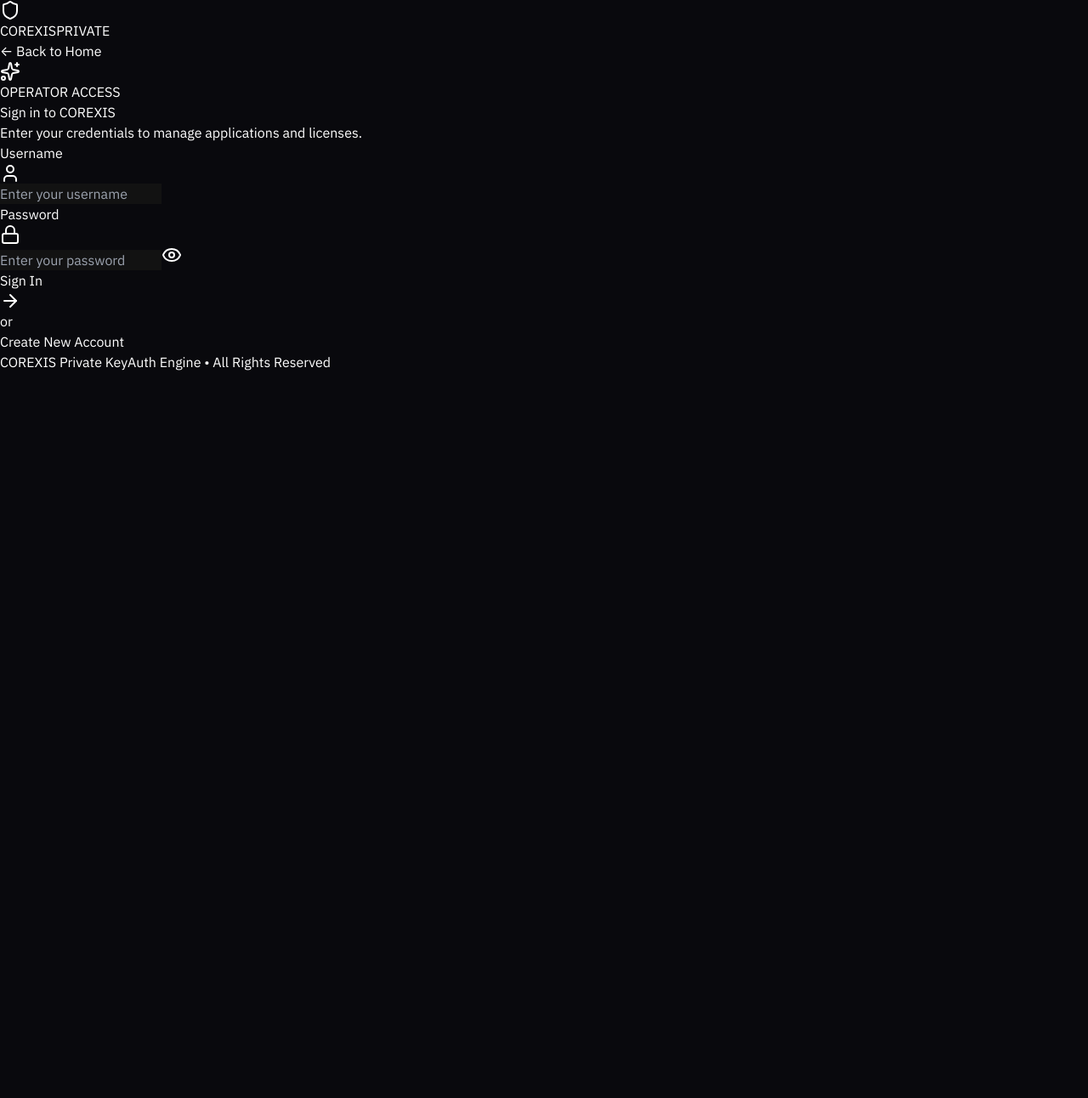
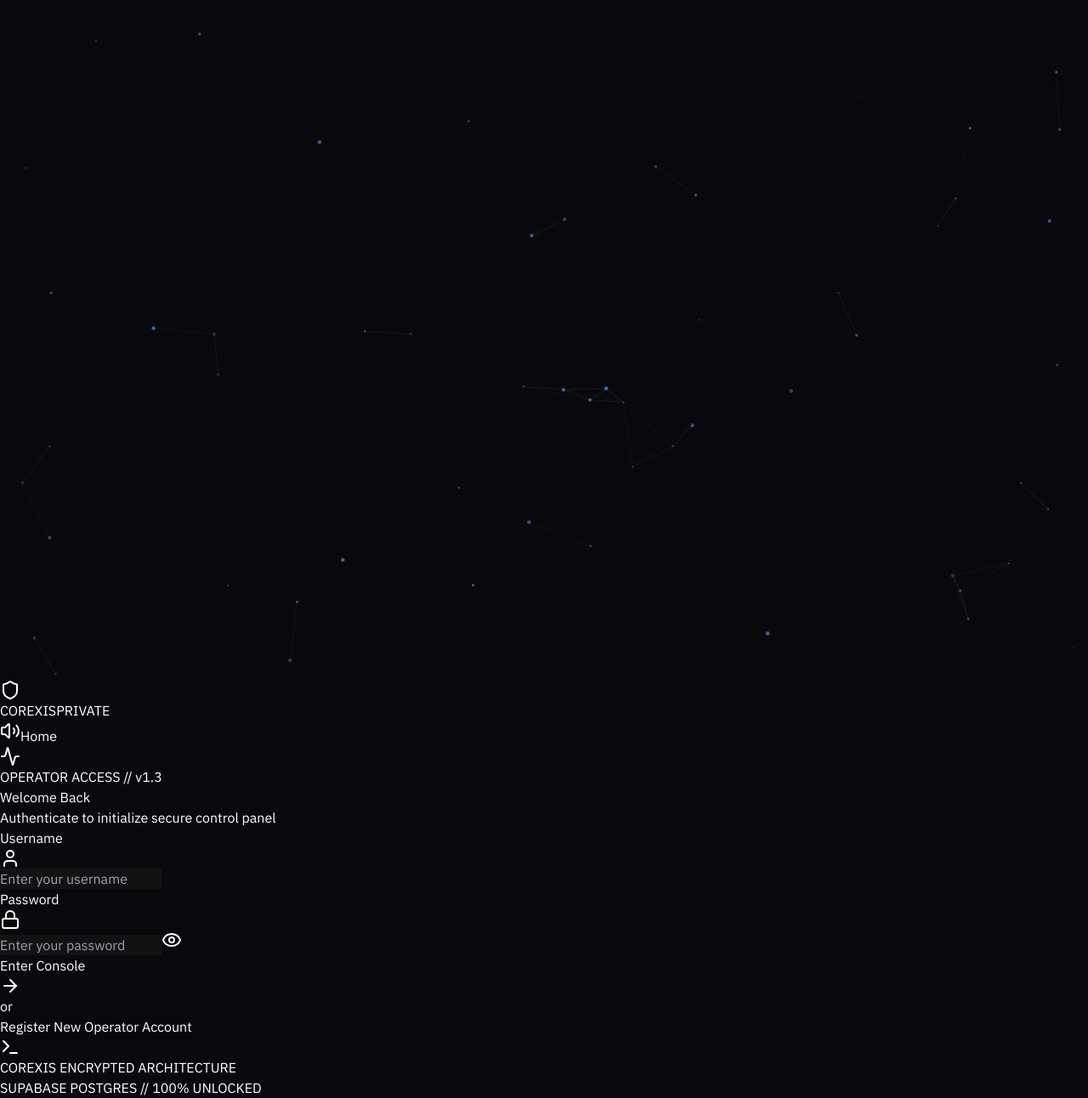
Before and after one commit to xlavdev/corexis-web-panel, a React (Vite) app: page /login in a window 1280 px wide. Shown: the whole page at 85% size. Before the commit the page ends 800 px from the top, so only its background shows below. Built offline with nearby package versions, Linux system fonts and the light colour scheme.

Commit message:
Add interactive particle visuals, dynamic spotlight, and Web Audio SFX to Login page

```diff
--- a/src/pages/Login.jsx
+++ b/src/pages/Login.jsx
@@ -1,8 +1,70 @@
-import { useState, useRef } from 'react';
+import { useState, useRef, useEffect, useCallback } from 'react';
 import { Link, useNavigate } from 'react-router-dom';
 import { useAuth } from '../context/AuthContext';
 import { useAppContext } from '../context/AppContext';
-import { Shield, User, Lock, Eye, EyeOff, ArrowRight, AlertCircle, Sparkles } from 'lucide-react';
+import {
+  Shield, User, Lock, Eye, EyeOff, ArrowRight,
+  AlertCircle, Volume2, VolumeX, Sparkles, Terminal, Activity
+} from 'lucide-react';
+
+/* ═══════════════════════════════════════════════════════════════════════════
+   Synthesized Web Audio SFX Engine (Zero Asset Loading, Zero Latency)
+   ═══════════════════════════════════════════════════════════════════════════ */
+let audioCtx = null;
+
+const getAudioContext = () => {
+  if (!audioCtx) {
+    const AudioContextClass = window.AudioContext || window.webkitAudioContext;
+    if (AudioContextClass) {
+      audioCtx = new AudioContextClass();
+    }
+  }
+  if (audioCtx && audioCtx.state === 'suspended') {
+    audioCtx.resume().catch(() => {});
+  }
+  return audioCtx;
+};
+
+const playTone = (freq, { type = 'sine', duration = 0.08, gain = 0.04, ramp = null } = {}) => {
+  const ctx = getAudioContext();
+  if (!ctx) return;
+  try {
+    const osc = ctx.createOscillator();
+    const gainNode = ctx.createGain();
+    const now = ctx.currentTime;
+
+    osc.type = type;
+    osc.frequency.setValueAtTime(freq, now);
+    if (ramp) {
+      osc.frequency.exponentialRampToValueAtTime(ramp, now + duration);
+    }
+
+    gainNode.gain.setValueAtTime(0.001, now);
+    gainNode.gain.linearRampToValueAtTime(gain, now + 0.01);
+    gainNode.gain.exponentialRampToValueAtTime(0.0001, now + duration);
+
+    osc.connect(gainNode);
+    gainNode.connect(ctx.destination);
+
+    osc.start(now);
+    osc.stop(now + duration + 0.02);
+  } catch {}
+};
+
+const sfx = {
+  hover: () => playTone(1200, { type: 'sine', duration: 0.04, gain: 0.015 }),
+  type: () => playTone(800 + Math.random() * 400, { type: 'triangle', duration: 0.025, gain: 0.02 }),
+  focus: () => playTone(440, { type: 'sine', duration: 0.09, gain: 0.02, ramp: 660 }),
+  click: () => playTone(980, { type: 'sine', duration: 0.06, gain: 0.03, ramp: 490 }),
+  success: () => {
+    playTone(523.25, { type: 'sine', duration: 0.15, gain: 0.04 });
+    setTimeout(() => playTone(659.25, { type: 'sine', duration: 0.18, gain: 0.04 }), 70);
+    setTimeout(() => playTone(783.99, { type: 'sine', duration: 0.25, gain: 0.05 }), 140);
+  },
+  error: () => {
+    playTone(220, { type: 'sawtooth', duration: 0.14, gain: 0.04, ramp: 140 });
+  }
+};
 
 export default function Login() {
   const navigate = useNavigate();
@@ -13,10 +75,137 @@ export default function Login() {
   const [showPassword, setShowPassword] = useState(false);
   const [error, setError] = useState('');
   const [loading, setLoading] = useState(false);
+  const [soundEnabled, setSoundEnabled] = useState(() => {
+    return localStorage.getItem('cx_sfx') !== 'false';
+  });
+
+  const canvasRef = useRef(null);
+  const cardRef = useRef(null);
   const userRef = useRef(null);
+
+  const toggleSound = () => {
+    const next = !soundEnabled;
+    setSoundEnabled(next);
+    localStorage.setItem('cx_sfx', String(next));
+    if (next) sfx.click();
+  };
+
+  const triggerSfx = useCallback((action) => {
+    if (soundEnabled && sfx[action]) {
+      sfx[action]();
+    }
+  }, [soundEnabled]);
+
+  /* ── Interactive Particle Mesh Background ─────────────────────────────── */
+  useEffect(() => {
+    const canvas = canvasRef.current;
+    if (!canvas) return;
+    const ctx = canvas.getContext('2d');
+    let animationId;
+    let width = (canvas.width = window.innerWidth);
+    let height = (canvas.height = window.innerHeight);
+
+    const onResize = () => {
+      width = canvas.width = window.innerWidth;
+      height = canvas.height = window.innerHeight;
+    };
+    window.addEventListener('resize', onResize);
+
+    const particles = [];
+    const count = Math.min(65, Math.floor((width * height) / 18000));
+    for (let i = 0; i < count; i++) {
+      particles.push({
+        x: Math.random() * width,
+        y: Math.random() * height,
+        vx: (Math.random() - 0.5) * 0.45,
+        vy: (Math.random() - 0.5) * 0.45,
+        radius: Math.random() * 1.6 + 0.8,
+        alpha: Math.random() * 0.4 + 0.2
+      });
+    }
+
+    let mouse = { x: width / 2, y: height / 2, active: false };
+    const onMouseMove = (e) => {
+      mouse.x = e.clientX;
+      mouse.y = e.clientY;
+      mouse.active = true;
+    };
+    window.addEventListener('mousemove', onMouseMove);
+
+    const render = () => {
+      ctx.clearRect(0, 0, width, height);
+
+      // Particle physics & rendering
+      for (let i = 0; i < particles.length; i++) {
+        const p = particles[i];
+        p.x += p.vx;
+        p.y += p.vy;
+
+        if (p.x < 0) p.x = width;
+        if (p.x > width) p.x = 0;
+        if (p.y < 0) p.y = height;
+        if (p.y > height) p.y = 0;
+
+        // Subtle pull to mouse
+        if (mouse.active) {
+          const dx = mouse.x - p.x;
+          const dy = mouse.y - p.y;
+          const dist = Math.sqrt(dx * dx + dy * dy);
+          if (dist < 180) {
+            p.x += (dx / dist) * 0.35;
+            p.y += (dy / dist) * 0.35;
+          }
+        }
+
+        ctx.beginPath();
+        ctx.arc(p.x, p.y, p.radius, 0, Math.PI * 2);
+        ctx.fillStyle = `rgba(96, 165, 250, ${p.alpha})`;
+        ctx.fill();
+
+        // Connect nearby nodes
+        for (let j = i + 1; j < particles.length; j++) {
+          const p2 = particles[j];
+          const dx = p.x - p2.x;
+          const dy = p.y - p2.y;
+          const dist = Math.sqrt(dx * dx + dy * dy);
+
+          if (dist < 110) {
+            const alpha = (1 - dist / 110) * 0.18;
+            ctx.beginPath();
+            ctx.moveTo(p.x, p.y);
+            ctx.lineTo(p2.x, p2.y);
+            ctx.strokeStyle = `rgba(147, 197, 253, ${alpha})`;
+            ctx.lineWidth = 0.8;
+            ctx.stroke();
+          }
+        }
+      }
+
+      animationId = requestAnimationFrame(render);
+    };
+
+    render();
+
+    return () => {
+      window.removeEventListener('resize', onResize);
+      window.removeEventListener('mousemove', onMouseMove);
+      cancelAnimationFrame(animationId);
+    };
+  }, []);
+
+  /* ── 3D Spotlight Tilt Effect on Card ─────────────────────────────────── */
+  const onCardMouseMove = (e) => {
+    if (!cardRef.current) return;
+    const rect = cardRef.current.getBoundingClientRect();
+    const x = e.clientX - rect.left;
+    const y = e.clientY - rect.top;
+    cardRef.current.style.setProperty('--mouse-x', `${x}px`);
+    cardRef.current.style.setProperty('--mouse-y', `${y}px`);
+  };
 
   const setField = (key) => (e) => {
     setForm((f) => ({ ...f, [key]: e.target.value }));
+    triggerSfx('type');
     if (error) setError('');
   };
 
@@ -25,10 +214,12 @@ export default function Login() {
     if (loading) return;
 
     if (!form.username.trim() || !form.password) {
-      setError('Please enter both your username and password.');
+      triggerSfx('error');
+      setError('Please provide both username and password.');
       return;
     }
 
+    triggerSfx('click');
     setError('');
     setLoading(true);
 
@@ -37,9 +228,11 @@ export default function Login() {
       if (fetchApps) {
         await fetchApps();
       }
+      triggerSfx('success');
       navigate('/app/manage-apps');
     } catch (err) {
-      setError(err.response?.data?.message || err.message || 'Invalid username or password.');
+      triggerSfx('error');
+      setError(err.response?.data?.message || err.message || 'Invalid credentials.');
     } finally {
       setLoading(false);
     }
@@ -47,150 +240,208 @@ export default function Login() {
 
   return (
     <div className="relative min-h-screen bg-[#07070a] text-white flex flex-col justify-between overflow-hidden selection:bg-blue-600 selection:text-white">
-      {/* Background Ambient Glows */}
-      <div className="absolute inset-0 pointer-events-none">
-        <div className="absolute top-1/4 left-1/2 -translate-x-1/2 -translate-y-1/2 w-[600px] h-[400px] bg-blue-600/10 rounded-full blur-[140px]" />
-        <div className="absolute inset-0 bg-[linear-gradient(to_right,#ffffff05_1px,transparent_1px),linear-gradient(to_bottom,#ffffff05_1px,transparent_1px)] bg-[size:4rem_4rem] [mask-image:radial-gradient(ellipse_60%_50%_at_50%_50%,#000_70%,transparent_100%)] opacity-30" />
+      {/* Interactive Particle Canvas */}
+      <canvas
+        ref={canvasRef}
+        className="absolute inset-0 pointer-events-none z-0 opacity-70"
+      />
+
+      {/* Ambient Radial Lights */}
+      <div className="absolute inset-0 pointer-events-none z-0">
+        <div className="absolute -top-32 left-1/2 -translate-x-1/2 w-[700px] h-[400px] bg-blue-600/15 rounded-full blur-[140px]" />
+        <div className="absolute -bottom-32 left-1/2 -translate-x-1/2 w-[500px] h-[350px] bg-indigo-600/10 rounded-full blur-[130px]" />
+        <div className="absolute inset-0 bg-[radial-gradient(circle_at_center,transparent_0%,#07070a_90%)]" />
       </div>
 
-      {/* Header Bar */}
+      {/* Top Navbar */}
       <header className="relative z-10 w-full max-w-6xl mx-auto px-6 py-6 flex items-center justify-between">
-        <Link to="/" className="flex items-center gap-3 group">
-          <div className="w-10 h-10 rounded-xl bg-gradient-to-br from-blue-600 to-indigo-700 flex items-center justify-center shadow-lg shadow-blue-500/20 border border-blue-400/30 group-hover:scale-105 transition-transform">
+        <Link
+          to="/"
+          onMouseEnter={() => triggerSfx('hover')}
+          className="flex items-center gap-3 group cursor-pointer"
+        >
+          <div className="w-10 h-10 rounded-xl bg-gradient-to-br from-blue-600 to-indigo-600 flex items-center justify-center shadow-lg shadow-blue-500/25 border border-blue-400/30 group-hover:scale-105 group-hover:shadow-blue-500/40 transition-all duration-300">
             <Shield className="w-5 h-5 text-white" />
           </div>
           <div>
             <span className="text-lg font-bold tracking-wider uppercase text-white">COREXIS</span>
-            <span className="ml-2 text-xs font-mono px-2 py-0.5 rounded-full bg-blue-500/10 text-blue-400 border border-blue-500/20">
+            <span className="ml-2 text-[10px] font-mono px-2 py-0.5 rounded-full bg-blue-500/15 text-blue-400 border border-blue-500/30">
               PRIVATE
             </span>
           </div>
         </Link>
 
-        <Link
-          to="/"
-          className="text-xs font-medium px-4 py-2 rounded-lg bg-white/5 hover:bg-white/10 text-zinc-300 hover:text-white border border-white/10 transition-all"
-        >
-          &larr; Back to Home
-        </Link>
+        <div className="flex items-center gap-3">
+          {/* Audio Toggle */}
+          <button
+            type="button"
+            onClick={toggleSound}
+            aria-label={soundEnabled ? 'Mute SFX' : 'Enable SFX'}
+            title={soundEnabled ? 'Mute Sound FX' : 'Enable Sound FX'}
+            className="w-9 h-9 rounded-xl bg-white/5 hover:bg-white/10 border border-white/10 text-zinc-300 hover:text-white flex items-center justify-center transition-all"
+          >
+            {soundEnabled ? (
+              <Volume2 className="w-4 h-4 text-blue-400" />
+            ) : (
+              <VolumeX className="w-4 h-4 text-zinc-500" />
+            )}
+          </button>
+
+          <Link
+            to="/"
+            onMouseEnter={() => triggerSfx('hover')}
+            className="text-xs font-medium px-4 py-2 rounded-xl bg-white/5 hover:bg-white/10 text-zinc-300 hover:text-white border border-white/10 transition-all flex items-center gap-1.5"
+          >
+            Home
+          </Link>
+        </div>
       </header>
 
-      {/* Main Login Card */}
-      <main className="relative z-10 flex-1 flex items-center justify-center px-4 py-12">
-        <div className="w-full max-w-md">
-          <div className="bg-[#111116]/90 backdrop-blur-xl border border-white/10 rounded-2xl p-6 sm:p-8 shadow-2xl shadow-black/80">
-            {/* Header Title */}
-            <div className="text-center mb-8">
-              <div className="inline-flex items-center gap-1.5 px-3 py-1 rounded-full bg-blue-500/10 border border-blue-500/20 text-blue-400 text-xs font-mono mb-3">
-                <Sparkles className="w-3.5 h-3.5" />
-                <span>OPERATOR ACCESS</span>
+      {/* Centered Login Card */}
+      <main className="relative z-10 flex-1 flex items-center justify-center px-4 py-8">
+        <div className="w-full max-w-[420px]">
+          {/* Card Container with Dynamic Spotlight */}
+          <div
+            ref={cardRef}
+            onMouseMove={onCardMouseMove}
+            className="group relative bg-[#0c0c12]/90 backdrop-blur-2xl border border-white/10 hover:border-blue-500/30 rounded-3xl p-7 sm:p-9 shadow-2xl shadow-black/90 transition-all duration-500 overflow-hidden"
+          >
+            {/* Dynamic Cursor Spotlight Overlay */}
+            <div
+              className="pointer-events-none absolute -inset-px opacity-0 group-hover:opacity-100 transition-opacity duration-300 rounded-3xl"
+              style={{
+                background:
+                  'radial-gradient(400px circle at var(--mouse-x, 50%) var(--mouse-y, 50%), rgba(59, 130, 246, 0.12), transparent 70%)'
+              }}
+            />
+
+            {/* Glowing Accent Rim */}
+            <div className="absolute top-0 left-1/2 -translate-x-1/2 w-48 h-[1px] bg-gradient-to-r from-transparent via-blue-500 to-transparent opacity-60" />
+
+            {/* Card Header */}
+            <div className="text-center mb-7 relative z-10">
+              <div className="inline-flex items-center gap-2 px-3 py-1 rounded-full bg-blue-500/10 border border-blue-500/20 text-blue-400 text-[11px] font-mono mb-4 animate-pulse">
+                <Activity className="w-3.5 h-3.5" />
+                <span>OPERATOR ACCESS // v1.3</span>
               </div>
-              <h1 className="text-2xl sm:text-3xl font-extrabold text-white tracking-tight">
-                Sign in to <span className="bg-gradient-to-r from-blue-400 to-indigo-300 bg-clip-text text-transparent">COREXIS</span>
+
+              <h1 className="text-3xl font-extrabold text-white tracking-tight">
+                Welcome <span className="bg-gradient-to-r from-blue-400 via-indigo-300 to-cyan-400 bg-clip-text text-transparent">Back</span>
               </h1>
-              <p className="text-zinc-400 text-xs sm:text-sm mt-1">
-                Enter your credentials to manage applications and licenses.
+              <p className="text-zinc-400 text-xs sm:text-sm mt-1.5 font-normal">
+                Authenticate to initialize secure control panel
               </p>
             </div>
 
             {/* Error Banner */}
             {error && (
-              <div className="mb-6 p-3.5 rounded-xl bg-red-500/10 border border-red-500/20 text-red-400 text-xs flex items-center gap-2.5 animate-in fade-in">
+              <div className="mb-6 p-3.5 rounded-xl bg-red-500/10 border border-red-500/20 text-red-400 text-xs flex items-center gap-2.5 animate-in fade-in slide-in-from-top-1 duration-200">
                 <AlertCircle className="w-4 h-4 shrink-0" />
                 <span>{error}</span>
               </div>
             )}
 
-            {/* Login Form */}
-            <form onSubmit={handleSubmit} className="space-y-4">
+            {/* Form */}
+            <form onSubmit={handleSubmit} className="space-y-4 relative z-10">
+              {/* Username Input */}
               <div>
-                <label className="block text-xs font-medium text-zinc-400 mb-1.5" htmlFor="username">
+                <label className="block text-xs font-medium text-zinc-400 mb-1.5" htmlFor="log-user">
                   Username
                 </label>
-                <div className="relative">
-                  <div className="absolute inset-y-0 left-0 pl-3.5 flex items-center pointer-events-none text-zinc-500">
+                <div className="relative group/input">
+                  <div className="absolute inset-y-0 left-0 pl-3.5 flex items-center pointer-events-none text-zinc-500 group-focus-within/input:text-blue-400 transition-colors">
                     <User className="w-4 h-4" />
                   </div>
                   <input
                     ref={userRef}
-                    id="username"
+                    id="log-user"
                     type="text"
                     autoComplete="username"
                     required
                     placeholder="Enter your username"
                     value={form.username}
                     onChange={setField('username')}
-                    className="w-full pl-10 pr-4 py-2.5 bg-[#171720] border border-white/10 rounded-xl text-sm text-white placeholder-zinc-600 focus:outline-none focus:border-blue-500 focus:ring-1 focus:ring-blue-500 transition-all"
+                    onFocus={() => triggerSfx('focus')}
+                    className="w-full pl-10 pr-4 py-3 bg-[#13131c] border border-white/10 group-focus-within/input:border-blue-500/60 rounded-xl text-sm text-white placeholder-zinc-600 focus:outline-none focus:ring-2 focus:ring-blue-500/20 transition-all"
                   />
                 </div>
               </div>
 
+              {/* Password Input */}
               <div>
                 <div className="flex items-center justify-between mb-1.5">
-                  <label className="block text-xs font-medium text-zinc-400" htmlFor="password">
+                  <label className="block text-xs font-medium text-zinc-400" htmlFor="log-pass">
                     Password
                   </label>
                 </div>
-                <div className="relative">
-                  <div className="absolute inset-y-0 left-0 pl-3.5 flex items-center pointer-events-none text-zinc-500">
+                <div className="relative group/input">
+                  <div className="absolute inset-y-0 left-0 pl-3.5 flex items-center pointer-events-none text-zinc-500 group-focus-within/input:text-blue-400 transition-colors">
                     <Lock className="w-4 h-4" />
                   </div>
                   <input
-                    id="password"
+                    id="log-pass"
                     type={showPassword ? 'text' : 'password'}
                     autoComplete="current-password"
                     required
                     placeholder="Enter your password"
                     value={form.password}
                     onChange={setField('password')}
-                    className="w-full pl-10 pr-11 py-2.5 bg-[#171720] border border-white/10 rounded-xl text-sm text-white placeholder-zinc-600 focus:outline-none focus:border-blue-500 focus:ring-1 focus:ring-blue-500 transition-all"
+                    onFocus={() => triggerSfx('focus')}
+                    className="w-full pl-10 pr-11 py-3 bg-[#13131c] border border-white/10 group-focus-within/input:border-blue-500/60 rounded-xl text-sm text-white placeholder-zinc-600 focus:outline-none focus:ring-2 focus:ring-blue-500/20 transition-all"
                   />
                   <button
                     type="button"
-                    onClick={() => setShowPassword(!showPassword)}
-                    className="absolute inset-y-0 right-0 pr-3.5 flex items-center text-zinc-500 hover:text-zinc-300 transition-colors"
+                    onClick={() => {
+                      setShowPassword(!showPassword);
+                      triggerSfx('click');
+                    }}
+                    className="absolute inset-y-0 right-0 pr-3.5 flex items-center text-zinc-500 hover:text-zinc-200 transition-colors"
                   >
                     {showPassword ? <EyeOff className="w-4 h-4" /> : <Eye className="w-4 h-4" />}
                   </button>
                 </div>
               </div>
 
+              {/* Sign In CTA Button */}
               <button
                 type="submit"
                 disabled={loading}
-                className="w-full mt-2 py-3 px-4 rounded-xl bg-gradient-to-r from-blue-600 to-indigo-600 hover:from-blue-500 hover:to-indigo-500 text-white font-semibold text-sm shadow-lg shadow-blue-600/25 border border-blue-400/20 flex items-center justify-center gap-2 transition-all disabled:opacity-50 disabled:cursor-not-allowed group"
+                onMouseEnter={() => triggerSfx('hover')}
+                className="w-full mt-2 py-3.5 px-4 rounded-xl bg-gradient-to-r from-blue-600 via-indigo-600 to-blue-600 hover:from-blue-500 hover:to-indigo-500 text-white font-semibold text-sm shadow-xl shadow-blue-600/30 border border-blue-400/30 flex items-center justify-center gap-2 transition-all transform hover:-translate-y-0.5 active:translate-y-0 disabled:opacity-50 disabled:cursor-not-allowed group/btn"
               >
                 {loading ? (
                   <>
                     <div className="w-4 h-4 border-2 border-white/30 border-t-white rounded-full animate-spin" />
-                    <span>Signing in...</span>
+                    <span>Verifying session...</span>
                   </>
                 ) : (
                   <>
-                    <span>Sign In</span>
-                    <ArrowRight className="w-4 h-4 group-hover:translate-x-0.5 transition-transform" />
+                    <span>Enter Console</span>
+                    <ArrowRight className="w-4 h-4 group-hover/btn:translate-x-1 transition-transform" />
                   </>
                 )}
               </button>
             </form>
 
             {/* Divider */}
-            <div className="relative my-6">
+            <div className="relative my-6 z-10">
               <div className="absolute inset-0 flex items-center">
                 <div className="w-full border-t border-white/5" />
               </div>
               <div className="relative flex justify-center text-xs">
-                <span className="px-3 bg-[#111116] text-zinc-500">or</span>
+                <span className="px-3 bg-[#0c0c12] text-zinc-500">or</span>
               </div>
             </div>
 
             {/* Register Link */}
-            <div className="text-center">
+            <div className="text-center relative z-10">
               <Link
                 to="/register"
-                className="inline-flex items-center justify-center w-full py-2.5 px-4 rounded-xl bg-white/5 hover:bg-white/10 text-zinc-300 hover:text-white font-medium text-xs border border-white/5 transition-all"
+                onMouseEnter={() => triggerSfx('hover')}
+                onClick={() => triggerSfx('click')}
+                className="inline-flex items-center justify-center w-full py-3 px-4 rounded-xl bg-white/5 hover:bg-white/10 text-zinc-300 hover:text-white font-medium text-xs border border-white/10 hover:border-white/20 transition-all"
               >
-                Create New Account
+                Register New Operator Account
               </Link>
             </div>
           </div>
@@ -198,8 +449,14 @@ export default function Login() {
       </main>
 
       {/* Footer */}
-      <footer className="relative z-10 w-full max-w-6xl mx-auto px-6 py-6 text-center text-xs text-zinc-600 border-t border-white/5">
-        <span>COREXIS Private KeyAuth Engine &bull; All Rights Reserved</span>
+      <footer className="relative z-10 w-full max-w-6xl mx-auto px-6 py-6 text-center text-xs text-zinc-600 flex items-center justify-between border-t border-white/5">
+        <div className="flex items-center gap-2 font-mono">
+          <Terminal className="w-3.5 h-3.5 text-zinc-500" />
+          <span>COREXIS ENCRYPTED ARCHITECTURE</span>
+        </div>
+        <div className="text-zinc-500 font-mono">
+          <span>SUPABASE POSTGRES // 100% UNLOCKED</span>
+        </div>
       </footer>
     </div>
   );
```
